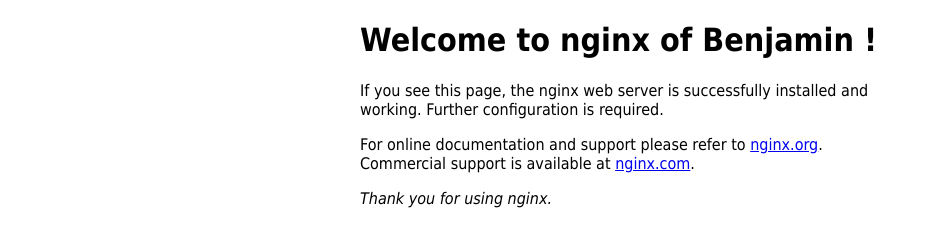
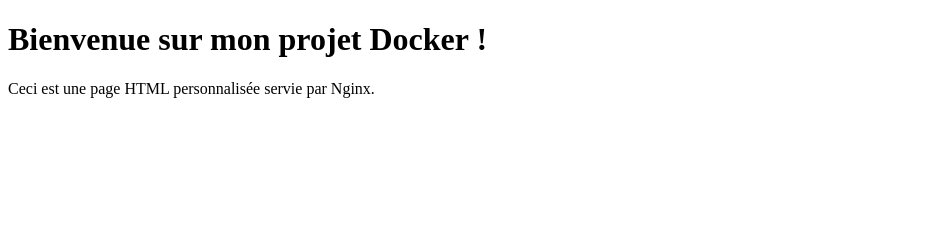
Before and after one commit to benyzzz/Docker-ETH, a plain HTML site: page index.html in a window 1280 px wide. Shown: the whole page, without its empty margins (0-929 px from the left). Drawn offline with Linux system fonts and the light colour scheme.

Commit message:
Projet Docker final

```diff
--- a/index.html
+++ b/index.html
@@ -1,23 +1,12 @@
 <!DOCTYPE html>
-<html>
+<html lang="fr">
 <head>
-<title>Welcome to nginx!</title>
-<style>
-html { color-scheme: light dark; }
-body { width: 35em; margin: 0 auto;
-font-family: Tahoma, Verdana, Arial, sans-serif; }
-</style>
+    <meta charset="UTF-8">
+    <meta name="viewport" content="width=device-width, initial-scale=1.0">
+    <title>Projet Docker</title>
 </head>
 <body>
-<h1>Welcome to nginx of Benjamin !</h1>
-<p>If you see this page, the nginx web server is successfully installed and
-working. Further configuration is required.</p>
-
-<p>For online documentation and support please refer to
-<a href="http://nginx.org/">nginx.org</a>.<br/>
-Commercial support is available at
-<a href="http://nginx.com/">nginx.com</a>.</p>
-
-<p><em>Thank you for using nginx.</em></p>
+    <h1>Bienvenue sur mon projet Docker !</h1>
+    <p>Ceci est une page HTML personnalisée servie par Nginx.</p>
 </body>
 </html>
```
Also changed, not shown: commande.txt (added), 2 other files.
